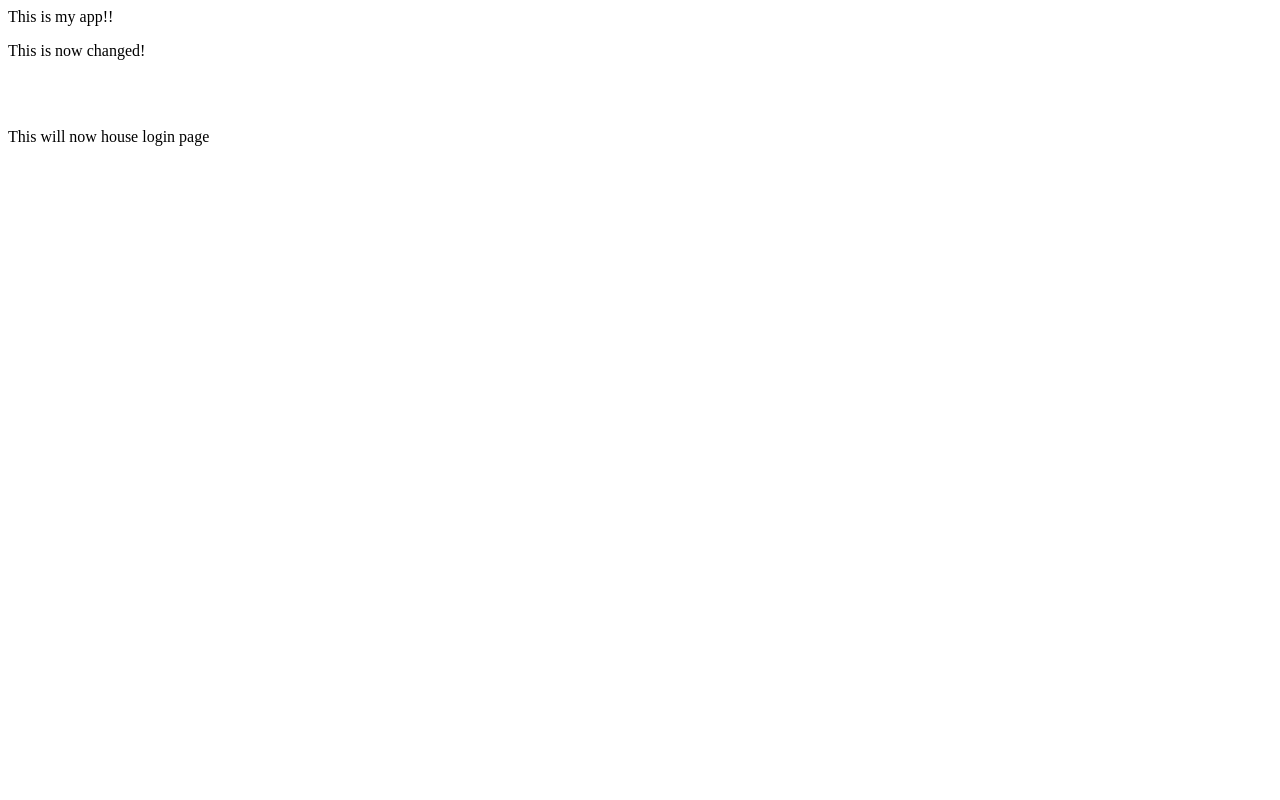
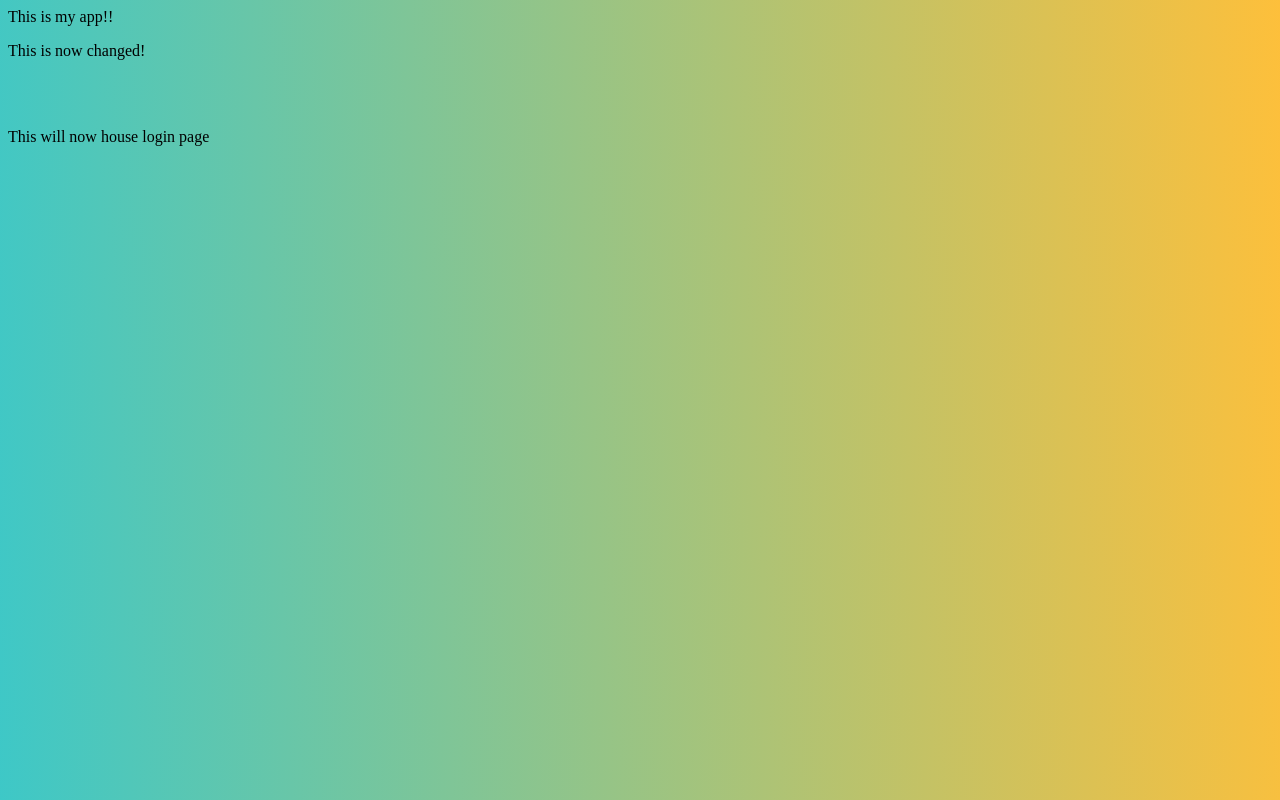
Before and after one commit to hmtj99/demo_app, a plain HTML site: page index.html in a window 1280 px wide. Drawn offline with Linux system fonts and the light colour scheme.

Commit message:
Improved UI

```diff
--- a/index.html
+++ b/index.html
@@ -3,11 +3,20 @@
     <title>My App</title>
   </head>
 
-    <body>
+  <body
+    style="
+      background: linear-gradient(
+        87deg,
+        rgba(34, 193, 195, 1) 0%,
+        rgba(38, 193, 192, 0.8914916308320203) 0%,
+        rgba(253, 187, 45, 0.9335084375547094) 100%
+      );
+    "
+  >
     <p>This is my app!!</p>
     <p>This is now changed!</p>
-        <br>
-        <br>
+    <br />
+    <br />
     <p>This will now house login page</p>
   </body>
 </html>
```
Also changed, not shown: login.html (+12 -1 lines). Lines whose indentation alone changed are shown as unchanged.
